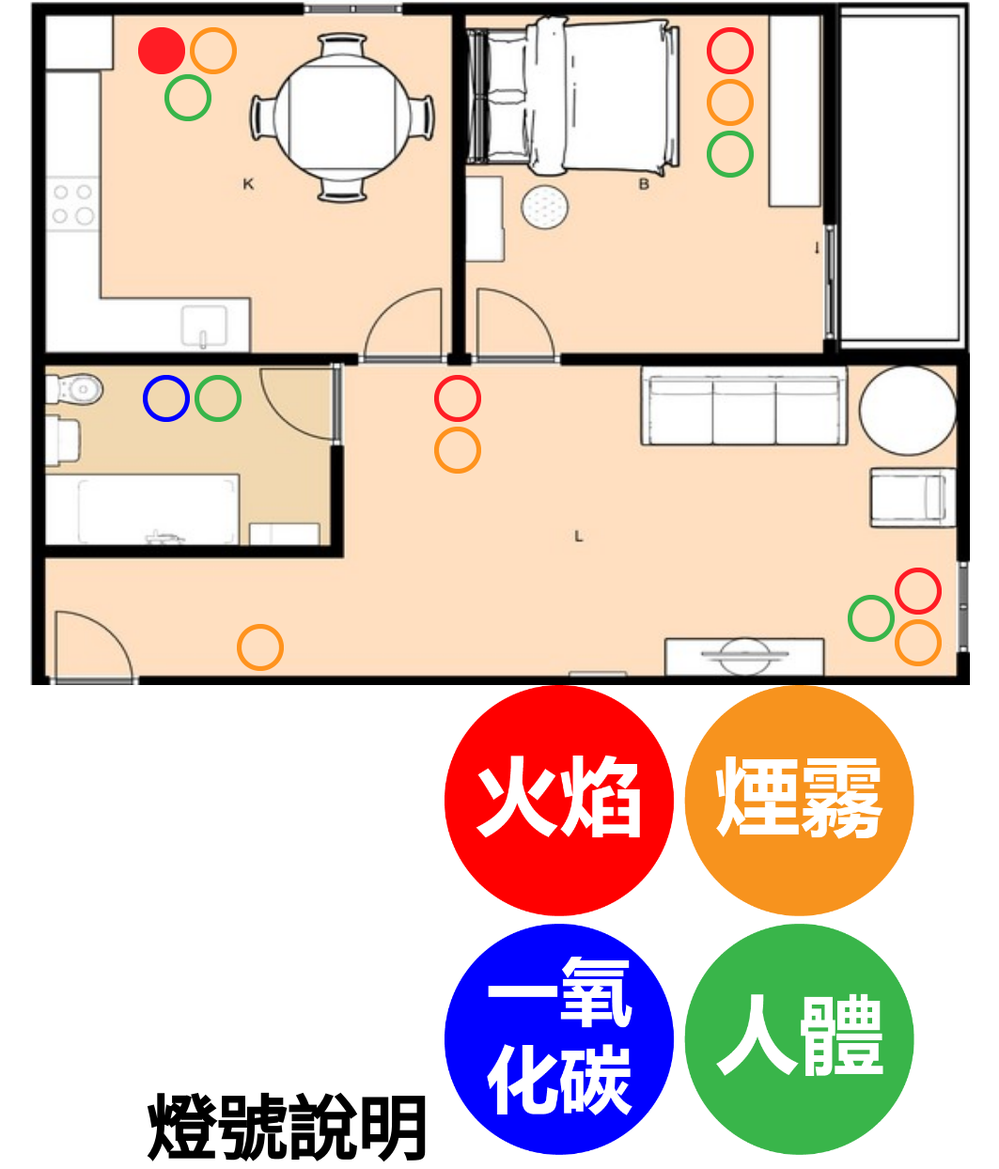
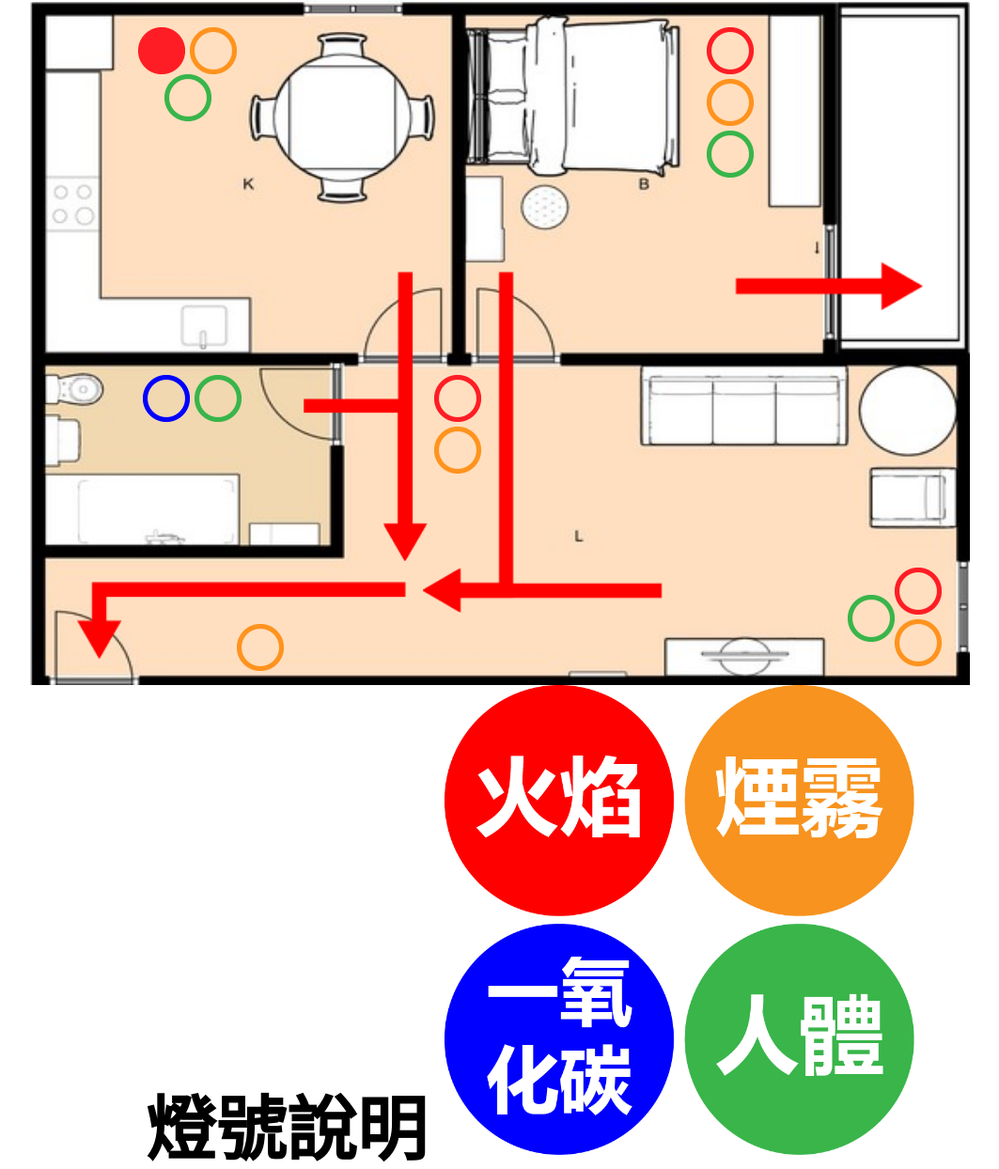
Before and after one commit to Elius0911/FireIOT, a PHP site: page / in a window 1280 px wide. Shown: the part 53-1297 px from the top of the page at 94% size, without its empty margins (76-1139 px from the left). Run offline with PHP 8.4, Linux system fonts and the light colour scheme; tables that the repository leaves empty or names only in its code hold one stand-in row (values such as "Sample post"); data that the repository does not hold is empty.

Commit message:
箭頭完成

```diff
--- a/alarm.json
+++ b/alarm.json
@@ -1 +1 @@
-{"alarm":1,"warningText":"\u5075\u6e2c\u5230\u5eda\u623f\u5167\u8d77\u706b\uff01"}
+{"alarm":0}
--- a/haha.css
+++ b/haha.css
@@ -107,13 +107,13 @@
     /*箭頭*/
     .KitchenToGateArrow{
         position: absolute;
-        top: 230px;
-        left : 130px;
+        top: 290px;
+        left : 475px;
     }
     .RoomToGateArrow{
         position: absolute;
-        top: 267px;
-        left : 130px;
+        top: 290px;
+        left : 517.5px;
     }
     .RoomToBalconyArrow{
         position: absolute;
@@ -122,8 +122,18 @@
     }
     .LivingToGateArrow{
         position: absolute;
+        top: 606px;
+        left : 517.5px;
+    }
+    .GateArrow{
+        position: absolute;
         top: 620px;
         left : 150px;
+    }
+    .ToiletToGateArrow{
+        position: absolute;
+        top: 425px;
+        left : 391px;
     }
 
 
--- a/index.php
+++ b/index.php
@@ -127,8 +127,14 @@ require_once 'logic.php';
             echo '<span class="RoomToBalconyArrow"><img src = "picture/RoomToBalcony.png" width="140"  /></span>';
 
         if ($arrow_LivingToGate == 1)
-            echo '  <span class="LivingToGateArrow"><img src = "picture/LivingToGate.png" width="360"  /></span>';
+            echo '  <span class="LivingToGateArrow"><img src = "picture/LivingToGate.png"   /></span>';
         ?>
+        <span class="GateArrow"><img src = "picture/Gate.png" width='350' /></span>
+        <span class="KitchenToGateArrow"><img src = "picture/KitchenToGate.png" width='47.5' /></span>
+        <span class="RoomToGateArrow"><img src = "picture/RoomToGate.png" width='97.5' /></span>
+        <span class="RoomToBalconyArrow"><img src = "picture/RoomToBalcony.png" width='200' /></span>
+        <span class="LivingToGateArrow"><img src = "picture/LivingToGate.png" width='255' /></span>
+        <span class="ToiletToGateArrow"><img src = "picture/ToiletToGate.png" width='130' /></span>
         <img src="picture/floorPlan.jpg" width="1000" height="730" style="float:left;margin:0px 100px 0px 100px" alt="">
     </div>
 
```
Also changed, not shown: picture/Gate.png (added), picture/KitchenToGate.png, picture/LivingToGate.png, picture/RoomToBalcony.png, picture/RoomToGate.png, picture/ToiletToGate.png (added).
